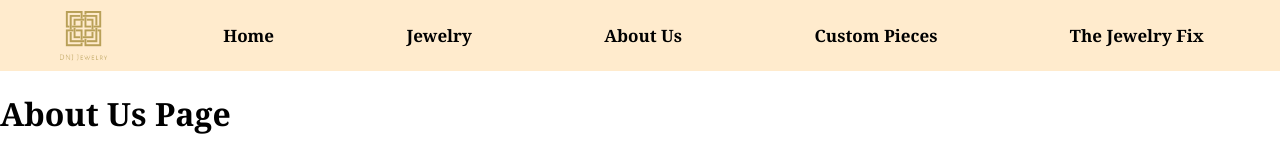
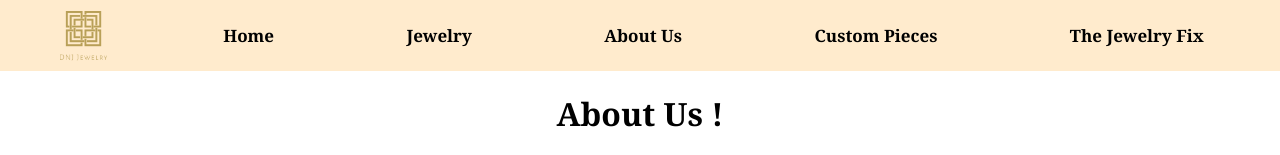
Before and after one commit to hulaus/DNJ-Jewelry-Repair, a React (Create React App) app in the folder dnj-jewelry/: page /Aboutus in a window 1280 px wide. Shown: the top 155 px of the page. Built offline with nearby package versions, Linux system fonts and the light colour scheme.

Commit message:
started cleaning up About us page

```diff
--- a/dnj-jewelry/package.json
+++ b/dnj-jewelry/package.json
@@ -6,9 +6,12 @@
     "@testing-library/jest-dom": "^5.16.5",
     "@testing-library/react": "^13.4.0",
     "@testing-library/user-event": "^13.5.0",
+    "bootstrap": "^5.2.3",
     "dotenv": "^16.0.3",
     "express": "^4.18.2",
+    "google-map-react": "^2.2.0",
     "react": "^18.2.0",
+    "react-bootstrap": "^2.7.4",
     "react-dom": "^18.2.0",
     "react-router-dom": "^6.10.0",
     "react-scripts": "5.0.1",
--- a/dnj-jewelry/src/App.css
+++ b/dnj-jewelry/src/App.css
@@ -31,12 +31,15 @@
 }
 
 /* This section is for the About us Page */
+.headingh1 {
+  text-align: center;
+  justify-content: center;
+}
 
-  .picture-inside-container{
-    display: block;
+  .aboutUsPic {
+  display: block;
   margin: 0 auto;
   width: 70%;
-  padding-top: 2rem;
   }
 
 
--- a/dnj-jewelry/src/components/aboutUs.jsx
+++ b/dnj-jewelry/src/components/aboutUs.jsx
@@ -1,9 +1,11 @@
 import React from "react";
+import Dad from './assets/images/Jeweler.png'
 
 function AboutUs () {
     return (
         <div class="AboutUs">
-            <h1>About Us Page</h1>
+            <h1 className="headingh1">About Us !</h1>
+            <img className="aboutUsPic" src={Dad} alt="Picture of Master Jeweler Behind Jewelry Display Ready to Help Customers walking through the door."/>
             <p>Info about us</p>
             <p>resize the browser window to make sure its responsive</p>
 
```
Also changed, not shown: dnj-jewelry/src/components/assets/AboutUs/aboutUsCards.jsx (added), 1 other file (tests, documents, lock files or other folders).
